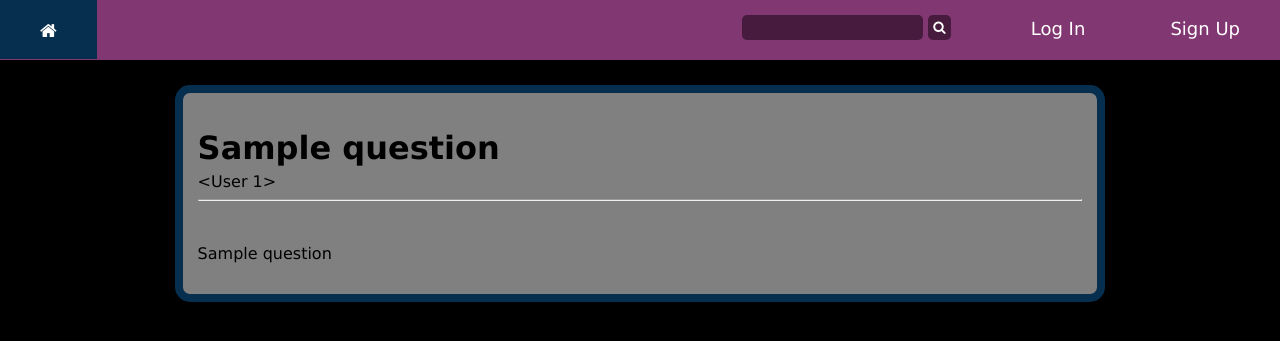
After one commit to waidd280/my_blog_app, a Flask app: template app/templates/question_page.html in a window 1280 px wide. The commit adds this page. Shown: the top 341 px of the page. Run offline with Flask 2, Linux system fonts and the light colour scheme; tables that the repository leaves empty hold one stand-in row (values such as "Sample post"); the template is opened without the code that fills it: values that come from a table or form of the project are taken from there, most other values are stand-ins (such as "Sample title", 1, 10 or a date in 2020).

Commit message:
Add css to question display on each question page

```diff
--- a/app/static/css/style.css
+++ b/app/static/css/style.css
@@ -220,3 +220,23 @@ body{
 .question-link{
     text-decoration: none;
 }
+
+.question-page-header{
+    background-color: gray;
+    border-radius: 15px;
+    margin-top: 85px;
+    padding: 15px;
+    border: 8px solid #062F4F;
+    max-width: 70%;
+    margin-left: auto;
+    margin-right: auto;
+}
+
+.question-pagetitle{
+    margin-bottom: 5px;
+    color: black;
+}
+
+.question-page-header > *{
+    color: black;
+}
--- /dev/null
+++ b/app/templates/question_page.html
@@ -0,0 +1,13 @@
+{% extends 'base.html' %}
+
+{% block body %}
+<div class="question-page-header">
+    <h1 class="question-pagetitle">{{ page_question.question_title }}</h1>
+    <span class="question-author-head">{{ question_author }}</span>
+
+    <hr />
+    <br />
+
+    <p>{{ page_question.question_info }}</p>
+</div>
+{% endblock %}
```
Also changed, not shown: app/question_routes.py (+6 -3 lines).
